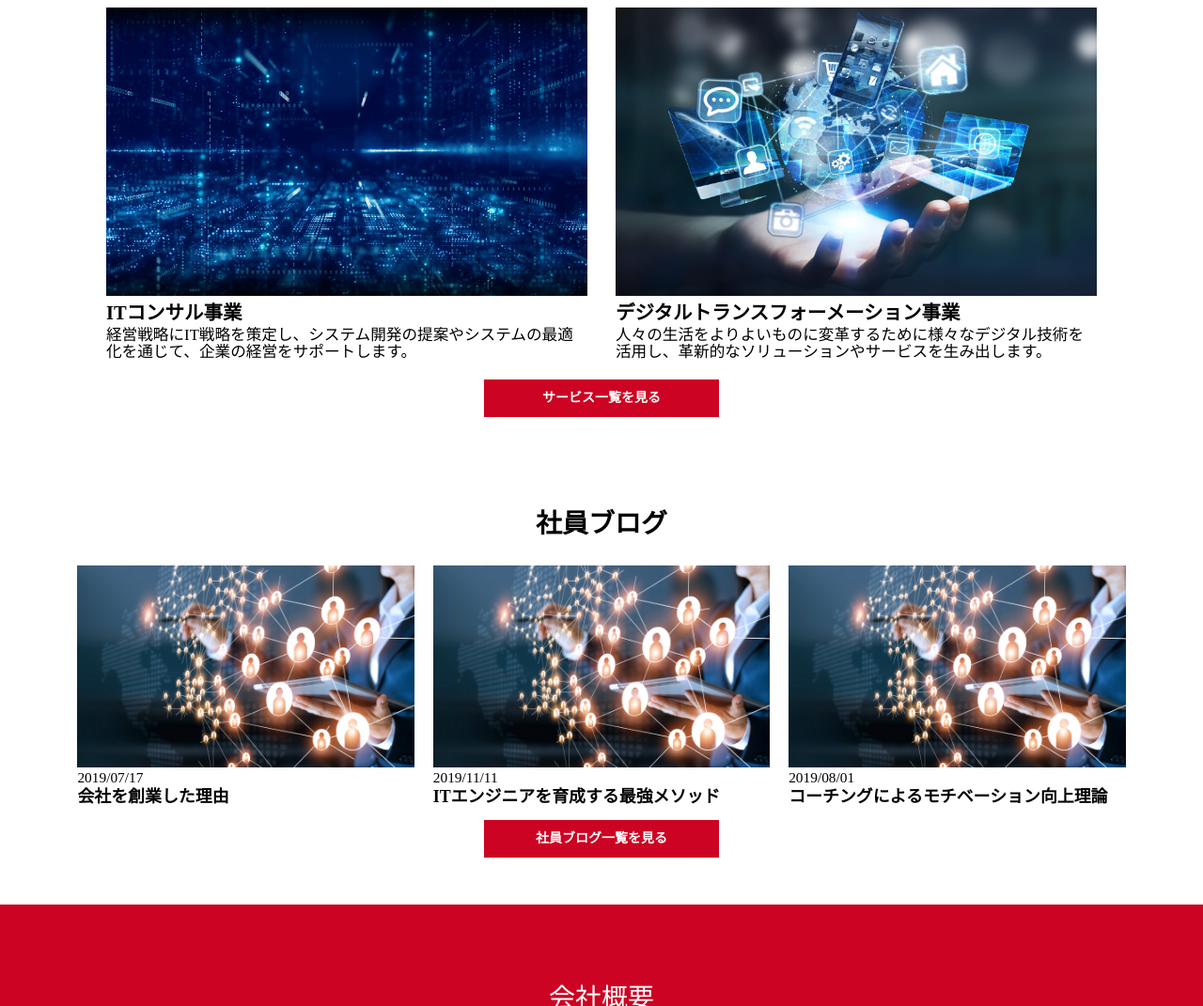
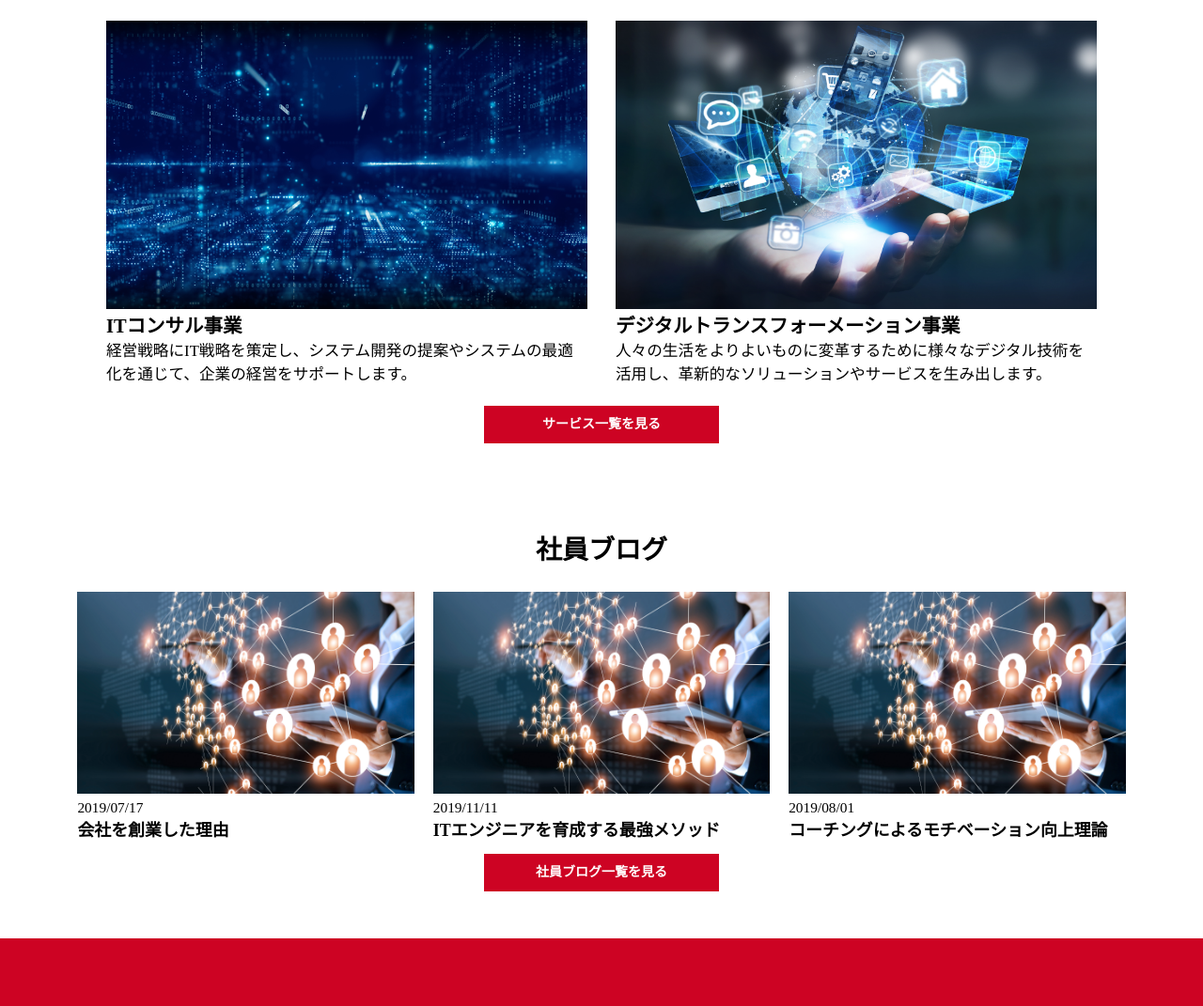
Before and after one commit to TM-MZ/corporate_site_practice, a plain HTML site: page 20221115mizutani/index.html in a window 1280 px wide. Shown: the part 1625-2696 px from the top of the page at 94% size. Drawn offline with Linux system fonts and the light colour scheme.

Commit message:
line-height fixed

```diff
--- a/20221115mizutani/css/blog.css
+++ b/20221115mizutani/css/blog.css
@@ -52,7 +52,7 @@
 .blog__card p {
     font-size: 1.2vw;
     margin-bottom: 5px;
-    line-height: 15px;
+    line-height: 1.5em;
 }
 @media screen and (max-width: 768px) {
     .blog__card {
--- a/20221115mizutani/css/service.css
+++ b/20221115mizutani/css/service.css
@@ -51,7 +51,7 @@
 .service__card p {
     font-size: 1.2vw;
     margin-bottom: 5px;
-    line-height: 18px;
+    line-height: 1.5em;
 }
 .service__img {
     width: 23%;
@@ -80,7 +80,7 @@
     .service__card p {
         font-size: 3vw;
         margin-bottom: 5px;
-        line-height: 4vw;
+        line-height: 1.5em;
     }
     .service__img {
         width: 100%;
--- a/20221115mizutani/css/style.css
+++ b/20221115mizutani/css/style.css
@@ -84,7 +84,7 @@
 .service__card p {
     font-size: 1.3vw;
     margin-bottom: 5px;
-    line-height: 18px;
+    line-height: 1.5em;
 }
 .service__img {
     width: 100%;
@@ -122,7 +122,7 @@
 .blog__card p {
     font-size: 1.2vw;
     margin-bottom: 5px;
-    line-height: 15px;
+    line-height: 1.5em;
 }
 @media screen and (max-width: 768px) {
     .blog__card {
```
